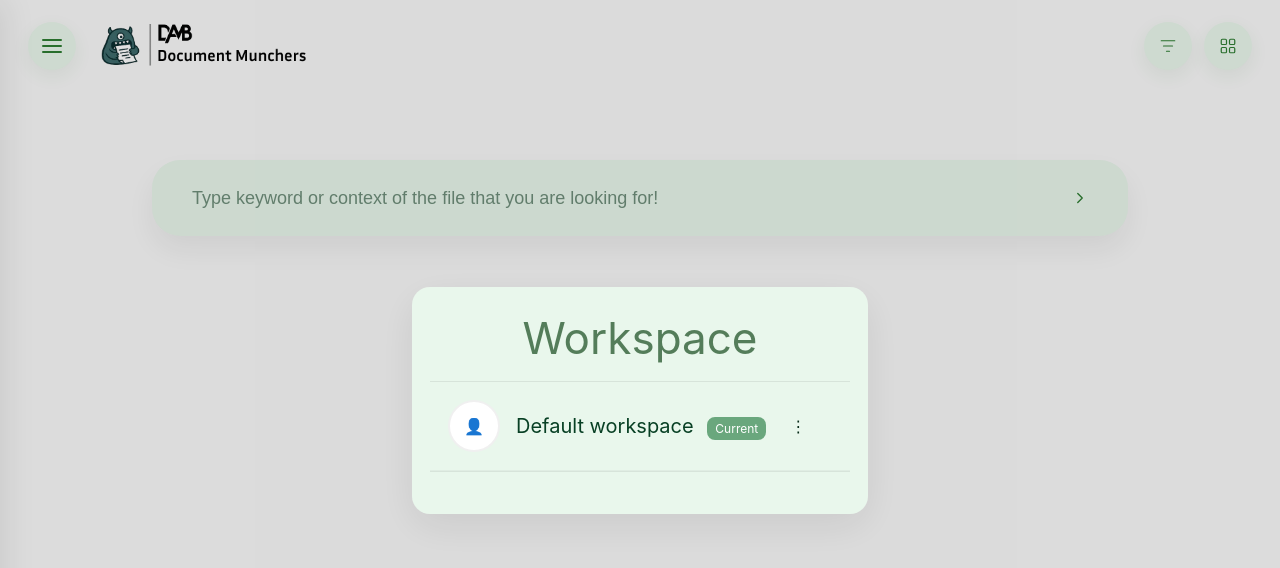
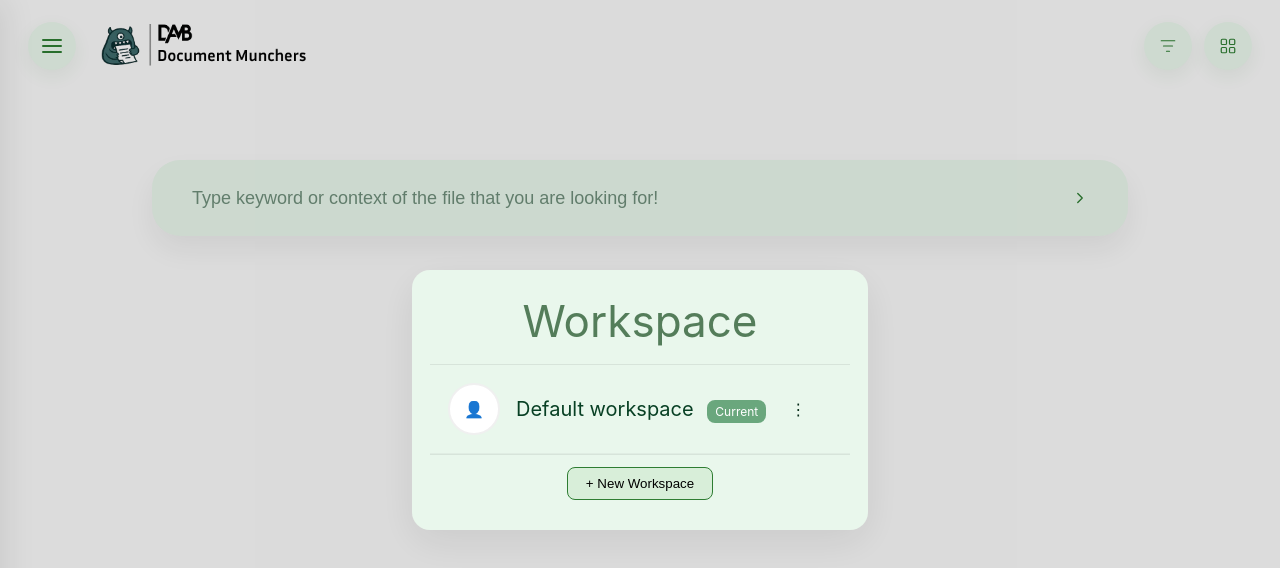
Before and after one commit to cosmanBrenden/DocumentMunchers, a React (Vite) app in the folder DocumentMunchers/FrontEnd/renderer/: page / in a window 1280 px wide. Both pictures are taken after a click on the button 1228 px from the left and 46 px from the top of the page. Shown: the top 568 px of the page. Built offline with nearby package versions, Linux system fonts and the light colour scheme.

Commit message:
Updated tsconfig

```diff
--- a/DocumentMunchers/FrontEnd/renderer/src/Components/GridButton.tsx
+++ b/DocumentMunchers/FrontEnd/renderer/src/Components/GridButton.tsx
@@ -107,6 +107,7 @@ export default function GridButton({ workspaces, onSelect }: { workspaces?: Work
             <div className="workspace-footer">
               {/* Button to add a new workspace */}
               {/*<button className="new-workspace" onClick={() => handleNewWorkspace(w)}> + New Workspace </button>*/}
+              <button className='new-workspace'> + New Workspace </button>
             </div>
           </div>
         </div>
--- a/DocumentMunchers/FrontEnd/tsconfig.json
+++ b/DocumentMunchers/FrontEnd/tsconfig.json
@@ -12,5 +12,5 @@
     "sourceMap": true,
     "outDir": "dist"
   },
-  "include": ["src/**/*", "electron/**/*"]
+  "include": ["renderer/**/*", "electron/**/*", "vite.config.ts"]
 }
```
